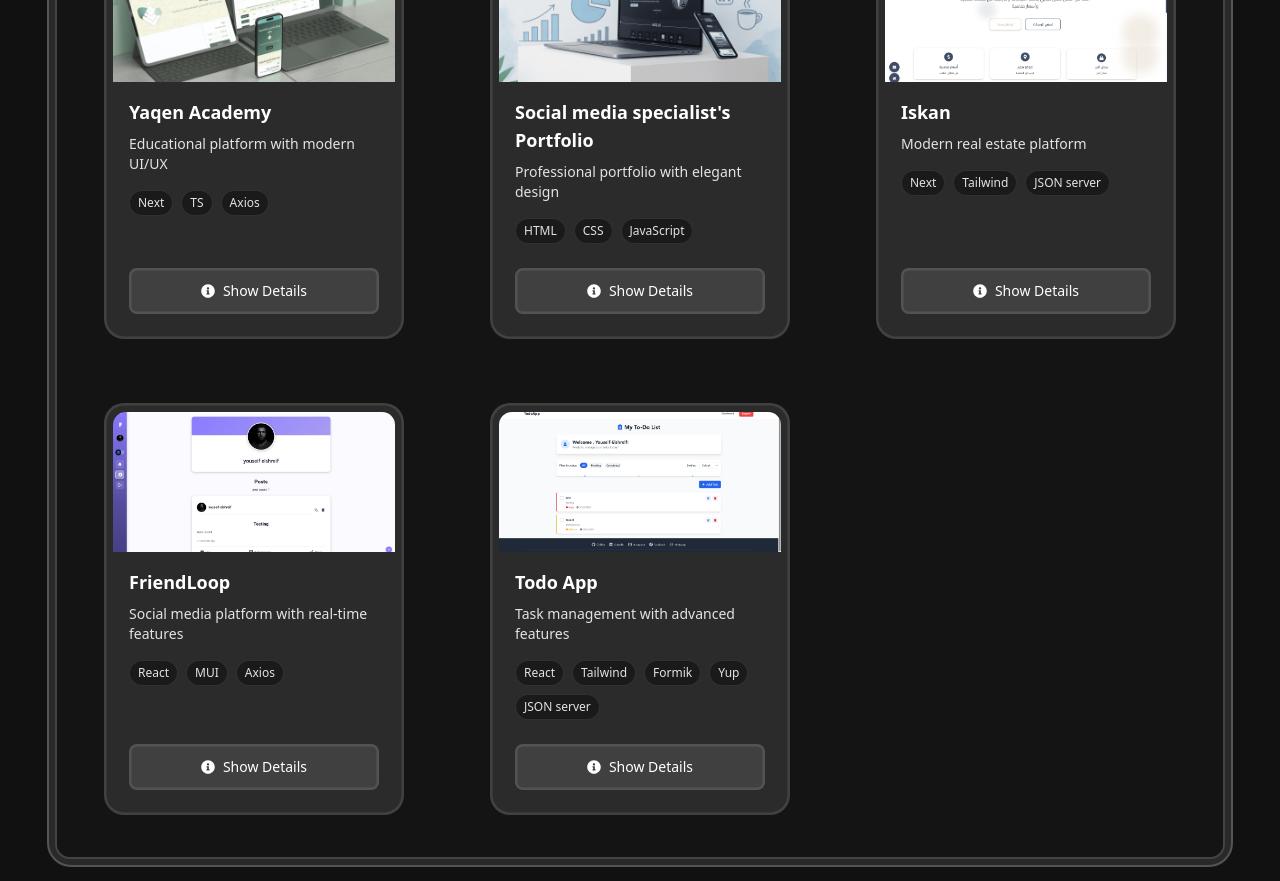
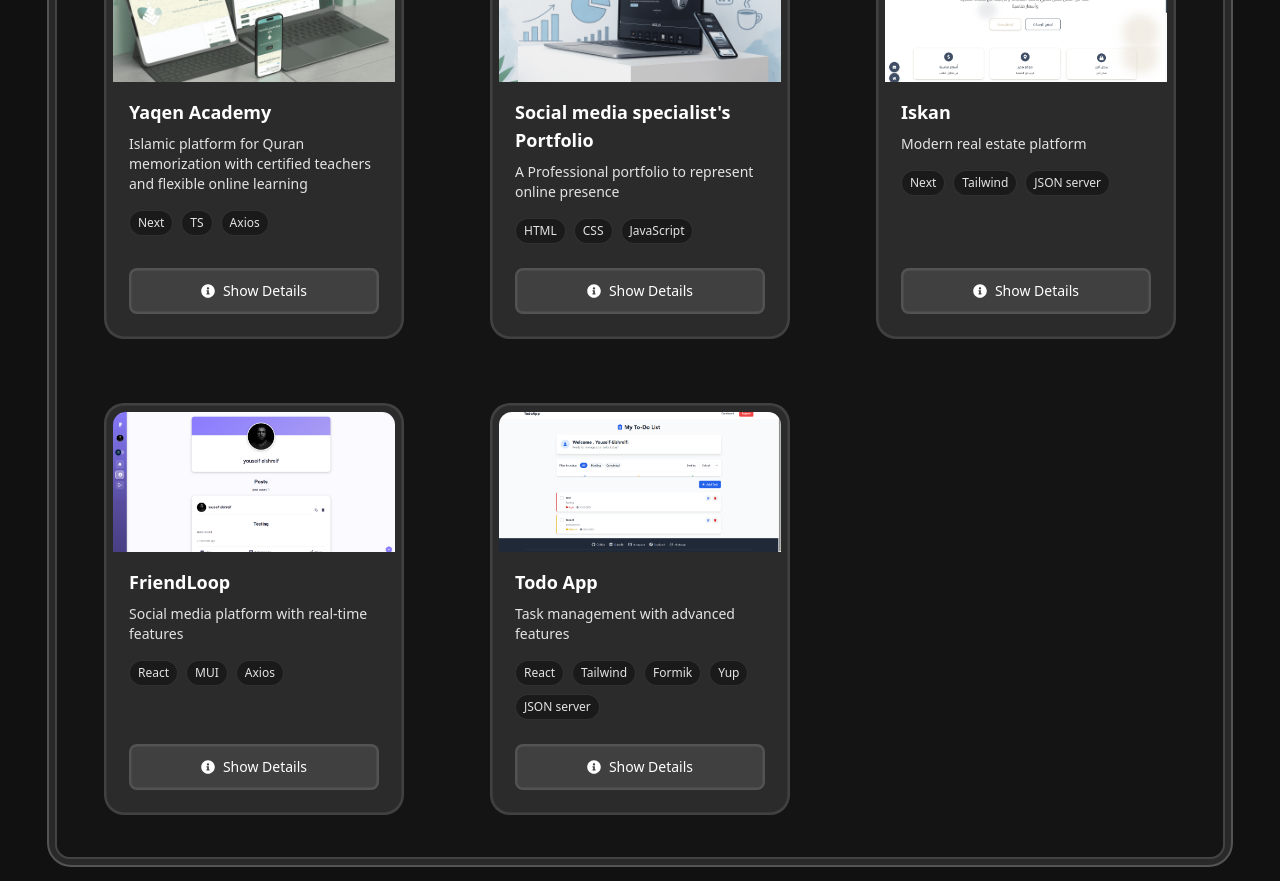
Before and after one commit to youseif-elshreif/My-Protofolio, a Next.js app: page / in a window 1280 px wide. Shown: the part 1400-2281 px from the top of the page. Built offline with nearby package versions, Linux system fonts and the light colour scheme.

Commit message:
improving data

```diff
--- a/components/Projects/ProjectDetailsModal.tsx
+++ b/components/Projects/ProjectDetailsModal.tsx
@@ -158,9 +158,34 @@ const ProjectDetailsModal: React.FC<ProjectDetailsModalProps> = ({
               <h3 className="text-lg font-semibold text-[var(--text-secondary)] mb-3">
                 Project Details
               </h3>
-              <p className="text-[var(--text-primary)] leading-relaxed">
-                {project.description}
-              </p>
+              <div className="space-y-4">
+                <p className="text-[var(--text-primary)] text-lg leading-relaxed font-medium">
+                  {project.descriptionHeading}
+                </p>
+
+                <h4 className="text-md font-semibold text-[var(--text-secondary)] mt-4 mb-3 flex items-center gap-2">
+                  <span className="w-1 h-4 bg-gradient-to-b from-white to-gray-300 rounded-full"></span>
+                  Key Website Features
+                </h4>
+
+                <div className="grid gap-3">
+                  {project.description.map((desc, index) => (
+                    <div
+                      key={index}
+                      className="flex items-start gap-3 p-3 rounded-lg border border-white/5 transition-all duration-300 hover:border-white/10 hover:bg-white/5"
+                      style={{
+                        backgroundColor: "var(--card-bg)",
+                        boxShadow: "0 0 0 0.1em hsla(0, 0%, 100%, 0.05) inset",
+                      }}
+                    >
+                      <span className="flex-shrink-0 w-2 h-2 rounded-full mt-2 bg-white"></span>
+                      <p className="text-[var(--text-primary)] leading-relaxed flex-1">
+                        {desc}
+                      </p>
+                    </div>
+                  ))}
+                </div>
+              </div>
             </div>
 
             {/* Action Buttons */}
--- a/utils/data.tsx
+++ b/utils/data.tsx
@@ -71,11 +71,24 @@ export const projectsItems: Project[] = [
       "/img/projects/yaqen/2.png",
       "/img/projects/yaqen/3.png",
       "/img/projects/yaqen/4.png",
+      "/img/projects/yaqen/5.png",
     ],
     title: "Yaqen Academy",
-    shortDescription: "Educational platform with modern UI/UX",
-    description:
-      "A comprehensive educational platform built with Next.js and TypeScript. Features include course management, student dashboard, interactive learning modules, and responsive design for optimal learning experience across all devices.",
+    shortDescription:
+      "Islamic platform for Quran memorization with certified teachers and flexible online learning",
+    descriptionHeading:
+      "YaqeenAcademy website is a sophisticated educational technology platform built with cutting-edge web technologies to deliver seamless Islamic learning experiences. Our platform combines modern web development with user-centric design to create an intuitive and powerful educational ecosystem.",
+    description: [
+      "Responsive design optimized for all devices (desktop, tablet, mobile)",
+      "Multi-role authentication system (students, teachers, administrators)",
+      "Interactive student dashboard with progress tracking and course management",
+      "Comprehensive teacher portal with class scheduling and student management tools",
+      "Advanced admin panel with user management, analytics, and system controls",
+      "Advanced search and filtering for courses and content",
+      "Interactive calendar system for class scheduling and events",
+      "Detailed reporting and analytics dashboard",
+      "Contact management system with social media integration",
+    ],
     techs: ["Next", "TS", "Axios"],
     liveDemoUrl: "https://youseif-elshreif.github.io/YaqeinAcademy/",
     freelance: true,
@@ -92,9 +105,14 @@ export const projectsItems: Project[] = [
       "/img/projects/saif/6.png",
     ],
     title: "Social media specialist's Portfolio",
-    shortDescription: "Professional portfolio with elegant design",
-    description:
-      "A sophisticated personal portfolio website for a social media specialist. Built with vanilla HTML, CSS, and JavaScript, featuring smooth animations, responsive design, portfolio showcase, contact forms, and optimized performance. Deployed with custom domain and SEO optimization.",
+    shortDescription: "A Professional portfolio to represent online presence",
+    descriptionHeading:
+      "A professional portfolio designed to showcase work, simplify client communication, and deliver projects in a more organized, appealing, and professional way — helping stand out and attract new opportunities.",
+    description: [
+      "Showcase of the client's unique skills and expertise",
+      "Clear presentation of services offered with real examples",
+      "Modern, responsive design for a seamless browsing experience",
+    ],
     techs: ["HTML", "CSS", "JavaScript"],
     githubUrl: "https://github.com/youseif-elshreif/saifPortfolio-",
     liveDemoUrl: "https://abdulrahmansaif.me/",
@@ -111,8 +129,10 @@ export const projectsItems: Project[] = [
     ],
     title: "Iskan",
     shortDescription: "Modern real estate platform",
-    description:
+    descriptionHeading: "Real Estate Platform",
+    description: [
       "A comprehensive real estate platform built with Next.js and Tailwind CSS. Features property listings, advanced search and filtering, property details with image galleries, contact forms, responsive design, and JSON server for data management. Optimized for performance and SEO.",
+    ],
     techs: ["Next", "Tailwind", "JSON server"],
     githubUrl: "https://github.com/youseif-elshreif/Iskan",
     liveDemoUrl: "https://isskan.netlify.app/",
@@ -128,8 +148,10 @@ export const projectsItems: Project[] = [
     ],
     title: "FriendLoop",
     shortDescription: "Social media platform with real-time features",
-    description:
+    descriptionHeading: "Social Media Platform",
+    description: [
       "A modern social media platform built with React and Material-UI. Features include user authentication, real-time messaging, post creation and sharing, friend connections, news feed, and responsive design. Integrated with REST APIs for seamless data management.",
+    ],
     techs: ["React", "MUI", "Axios"],
     githubUrl: "https://github.com/youseif-elshreif/Frendloop",
     liveDemoUrl: "https://youseif-elshreif.github.io/Frendloop/",
@@ -145,8 +167,10 @@ export const projectsItems: Project[] = [
     ],
     title: "Todo App",
     shortDescription: "Task management with advanced features",
-    description:
+    descriptionHeading: "Advanced Todo Application",
+    description: [
       "A feature-rich todo application built with React and Tailwind CSS. Includes task creation, editing, and deletion, priority levels, due dates, categories, search functionality, local storage persistence, form validation with Formik and Yup, and JSON server for backend simulation.",
+    ],
     techs: ["React", "Tailwind", "Formik", "Yup", "JSON server"],
     githubUrl: "https://github.com/youseif-elshreif/ReactToDoList",
     liveDemoUrl: "https://todoappiti.netlify.app/",
--- a/utils/types.ts
+++ b/utils/types.ts
@@ -60,7 +60,8 @@ export interface Project {
   imgs: string[]; // Array of project images for swiper
   title: string;
   shortDescription: string;
-  description: string;
+  descriptionHeading: string;
+  description: string[];
   techs: string[];
   githubUrl?: string;
   liveDemoUrl: string;
```
